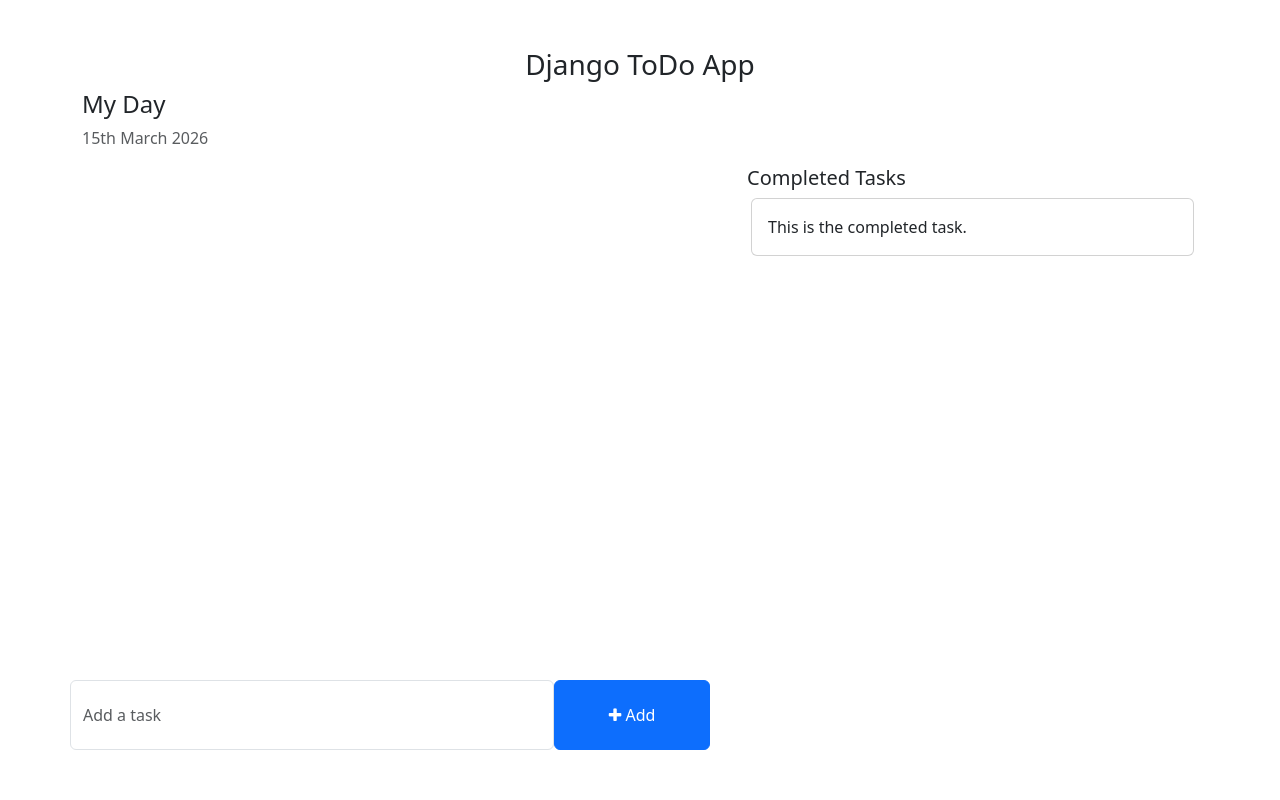
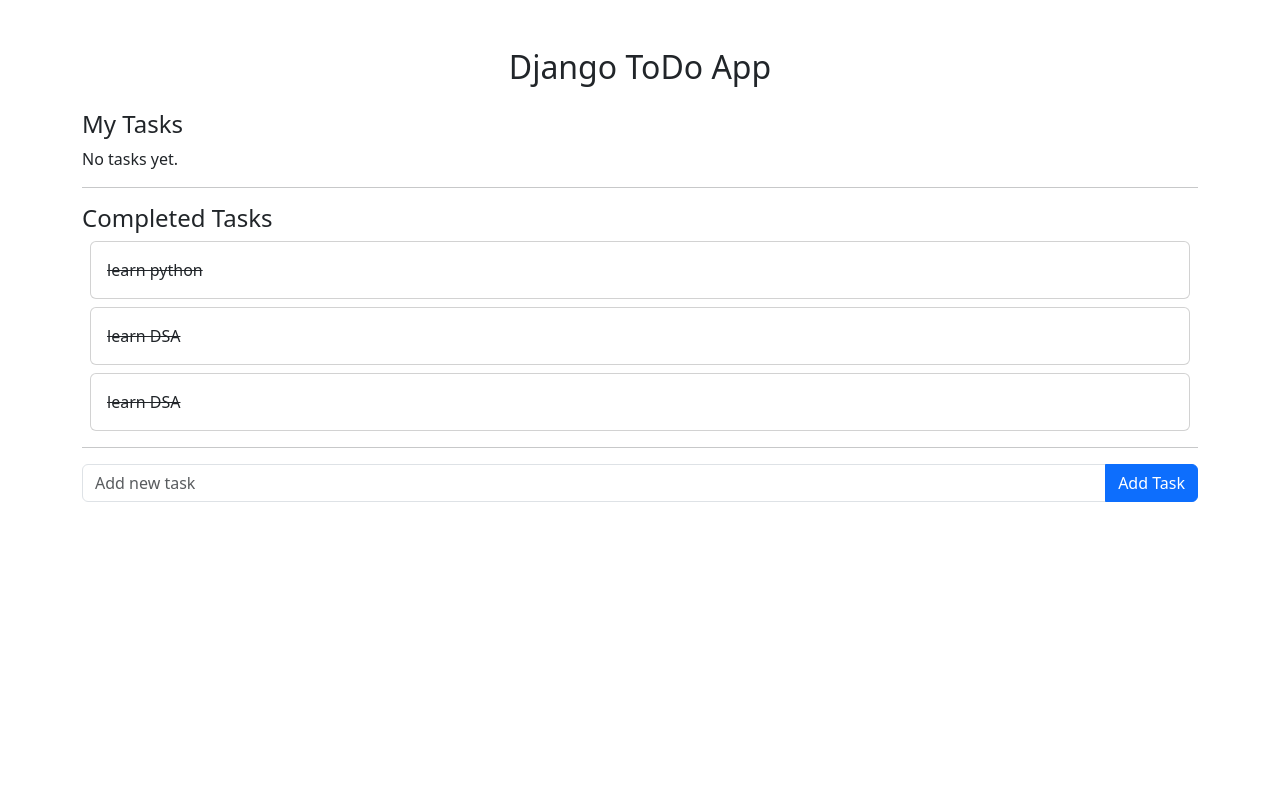
Before and after one commit to ushaswini-29/todo, a Django app: page /todo/ in a window 1280 px wide. Run offline with Django 3.2, Linux system fonts and the light colour scheme; data comes from the database, SQL or seed files in the repository; both versions use the stored data as it was after the commit.

Commit message:
Added complete Django ToDo app features (add, complete, delete tasks)

```diff
--- a/templates/home.html
+++ b/templates/home.html
@@ -2,67 +2,84 @@
 <html lang="en">
 <head>
 <meta charset="UTF-8">
-    <meta http-equiv="X-UA-Compatible" content="IE=edge">
-    <meta name="viewport" content="width=device-width, initial-scale=1.0">
-    <title>TODO LIST - Home</title>
+<title>Django Todo App</title>
 
-    <!-- Bootstrap -->
-    <link href="https://cdn.jsdelivr.net/npm/bootstrap@5.3.0-alpha1/dist/css/bootstrap.min.css" rel="stylesheet" integrity="sha384-GLhlTQ8iRABdZLl6O3oVMWSktQOp6b7In1Zl3/Jr59b6EGGoI1aFkw7cmDA6j6gD" crossorigin="anonymous">
-    <script src="https://cdn.jsdelivr.net/npm/bootstrap@5.3.0-alpha1/dist/js/bootstrap.bundle.min.js" integrity="sha384-w76AqPfDkMBDXo30jS1Sgez6pr3x5MlQ1ZAGC+nuZB+EYdgRZgiwxhTBTkF7CXvN" crossorigin="anonymous"></script>
-    <!-- Font Awesome Icons -->
-    <link rel="stylesheet" href="https://cdnjs.cloudflare.com/ajax/libs/font-awesome/4.7.0/css/font-awesome.min.css">
+<link href="https://cdn.jsdelivr.net/npm/bootstrap@5.3.0/dist/css/bootstrap.min.css" rel="stylesheet">
 
-    <style>
-        .form-control{
-        padding: 1.375rem .75rem !important;
-    }
-    </style>
 </head>
+
 <body>
-    <div class="container">
-        <h3 class="pt-5 text-center">Django ToDo App</h3>
-        <div class="row">
-            <h4>My Day</h4>
-            <p class="text-muted">{% now "jS F Y" %}</p>
-            <div class="col-md-7 col-lg-7" style="height: 450px; overflow: scroll;">
-                <!-- List of all the tasks for the day -->
+
+<div class="container mt-5">
+
+<h2 class="text-center">Django ToDo App</h2>
+
+<h4 class="mt-4">My Tasks</h4>
+
 {% for task in tasks %}
-                <div class="card m-1">
+
+<div class="card m-2">
 <div class="card-body">
+
 {{ task.task }}
-                        <span style="position: relative; float: right;">
-                            <a class="btn btn-success"><i class="fa fa-check"></i> Mark as Done</a>
-                            <a class="btn btn-danger"><i class="fa fa-trash"></i></a>
-                            <a class="btn btn-primary"><i class="fa fa-pencil"></i></a>
+
+<span style="float:right">
+
+<a href="{% url 'completeTask' task.id %}" class="btn btn-success btn-sm">
+Complete
+</a>
+
+<a href="{% url 'deleteTask' task.id %}" class="btn btn-danger btn-sm">
+Delete
+</a>
+
 </span>
+
 </div>
 </div>
+
+{% empty %}
+
+<p>No tasks yet.</p>
+
 {% endfor %}
-            </div>
-            <div class="col-md-5 col-lg-5">
-                <h5>Completed Tasks</h5>
-                <!-- List of all the tasks that have completed -->
-                <div class="card m-1">
+
+<hr>
+
+<h4>Completed Tasks</h4>
+
+{% for task in completed_tasks %}
+
+<div class="card m-2">
 <div class="card-body">
-                        This is the completed task.
+
+<s>{{ task.task }}</s>
+
 </div>
 </div>
-            </div>
-        </div>
-        <div class="row">
-            <div class="col-md-6 col-lg-6 p-0" style="position: absolute; bottom: 50px;">
-                <!-- To Do Form -->
+
+{% empty %}
+
+<p>No completed tasks.</p>
+
+{% endfor %}
+
+<hr>
+
 <form action="{% url 'addTask' %}" method="POST">
 {% csrf_token %}
-                    <div class="form-group">
-                        <span style="display: flex;">
-                            <input name="task" name="task" class="form-control" placeholder="Add a task" required>
-                            <button type="submit" class="btn btn-primary" style="width: 200px;"><i class="fa fa-plus"></i> Add</button>
-                        </span>
+
+<div class="input-group">
+
+<input type="text" name="task" class="form-control" placeholder="Add new task" required>
+
+<button class="btn btn-primary">Add Task</button>
+
 </div>
+
 </form>
+
 </div>
-        </div>
-    </div>
+
 </body>
 </html>
--- a/todo/models.py
+++ b/todo/models.py
@@ -1,7 +1,7 @@
 from django.db import models
 
 class Task(models.Model):
-    task = models.CharField(max_length = 250)
+    task = models.CharField(max_length=250)
     is_completed = models.BooleanField(default=False)
     created_at = models.DateTimeField(auto_now_add=True)
     updated_at = models.DateTimeField(auto_now=True)
--- a/todo/urls.py
+++ b/todo/urls.py
@@ -1,8 +1,9 @@
 from django.urls import path
-
 from . import views
 
 urlpatterns = [
     path('', views.home, name='home'),
-    path('addTask/', views.addTask, name='addTask'),
+    path('add-task/', views.addTask, name='addTask'),
+    path('complete-task/<int:id>/', views.completeTask, name='completeTask'),
+    path('delete-task/<int:id>/', views.deleteTask, name='deleteTask'),
 ]
--- a/todo/views.py
+++ b/todo/views.py
@@ -1,13 +1,37 @@
 from django.shortcuts import render, redirect
 from .models import Task
 
+
 def home(request):
-    tasks = Task.objects.filter(is_completed=False).order_by('updated_at')
-    return render(request, "home.html", {"tasks": tasks})
+    tasks = Task.objects.filter(is_completed=False)
+    completed_tasks = Task.objects.filter(is_completed=True)
+
+    context = {
+        'tasks': tasks,
+        'completed_tasks': completed_tasks
+    }
+
+    return render(request, 'home.html', context)
 
 
 def addTask(request):
     if request.method == "POST":
         task = request.POST.get('task')
         Task.objects.create(task=task)
+
     return redirect('home')
+
+
+def completeTask(request, id):
+    task = Task.objects.get(id=id)
+    task.is_completed = True
+    task.save()
+
+    return redirect('home')
+
+
+def deleteTask(request, id):
+    task = Task.objects.get(id=id)
+    task.delete()
+
+    return redirect('home')
--- a/todo_main/settings.py
+++ b/todo_main/settings.py
@@ -55,7 +55,7 @@ ROOT_URLCONF = 'todo_main.urls'
 TEMPLATES = [
     {
         'BACKEND': 'django.template.backends.django.DjangoTemplates',
-        'DIRS': ['templates'],
+        'DIRS': [BASE_DIR / 'templates'],
         'APP_DIRS': True,
         'OPTIONS': {
             'context_processors': [
```
Also changed, not shown: db.sqlite3. Lines whose indentation alone changed are shown as unchanged.
